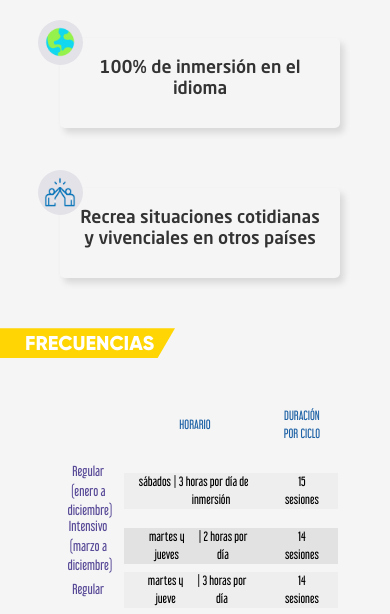
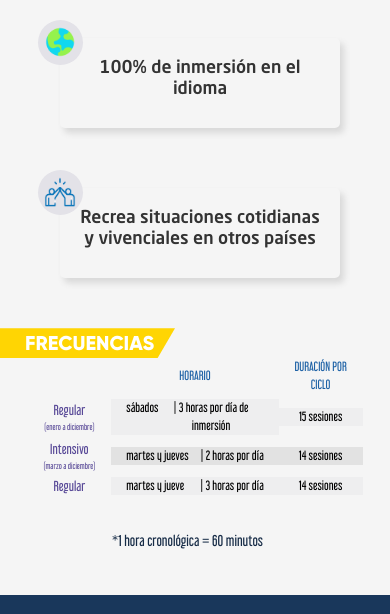
Before and after one commit to omarrojasochoa/pagina1, a plain HTML site: page page6/index.html in a window 390 px wide. Shown: the part 1827-2441 px from the top of the page. Drawn offline with Linux system fonts and the light colour scheme.

Commit message:
confi page6

```diff
--- a/page6/css/estilos.css
+++ b/page6/css/estilos.css
@@ -973,6 +973,14 @@ div#frecuencias {
   font-size: 17px;
   color: #162b46;
 }
+.row > .modalidad {
+  display: flex;
+  flex-direction: column;
+  align-items: center;
+}
+#span {
+  font-size: 12px;
+}
 @media (max-width: 768px) {
   /* #espacio2 {
     max-width: -webkit-fill-available;
@@ -1000,4 +1008,19 @@ div#frecuencias {
   .cronologia-pie {
     font-size: 14px;
   }
+  #span {
+    font-size: 8px;
+  }
+  #frecuencias > .row {
+    padding: 0;
+    height: auto;
+  }
+  .row > .modalidad {
+    display: flex;
+    flex-direction: column;
+    align-items: center;
+  }
+  #horario-hidden {
+    visibility: none;
+  }
 }
--- a/page6/index.html
+++ b/page6/index.html
@@ -606,7 +606,7 @@
                     </a>
                   </div>
                 </div>
-                <br />
+
                 <a
                   href="#"
                   id="container-img"
@@ -628,12 +628,16 @@
                     </div>
                     <div class="row">
                       <div class="col-3 modalidad">
-                        <spam> Regular (enero a diciembre)</spam>
+                        <span> Regular </span
+                        ><span id="span">(enero a diciembre)</span>
                       </div>
                       <div class="col-6 bg-pri">
                         <spam> sábados</spam>
                         <!-- <spam>|</spam> -->
-                        <spam><spam>| </spam>3 horas por día de inmersión</spam>
+                        <spam
+                          ><spam>| </spam>3 horas por día
+                          <span id="horario-hidden">de inmersión</span></spam
+                        >
                       </div>
                       <div class="col-3 bg-pri duracion">
                         <spam>15 sesiones</spam>
@@ -641,7 +645,8 @@
                     </div>
                     <div class="row">
                       <div class="col-3 modalidad">
-                        <spam>Intensivo (marzo a diciembre)</spam>
+                        <span>Intensivo </span>
+                        <span id="span">(marzo a diciembre)</span>
                       </div>
                       <div class="col-6 bg-sec">
                         <spam>martes y jueves</spam>
```
